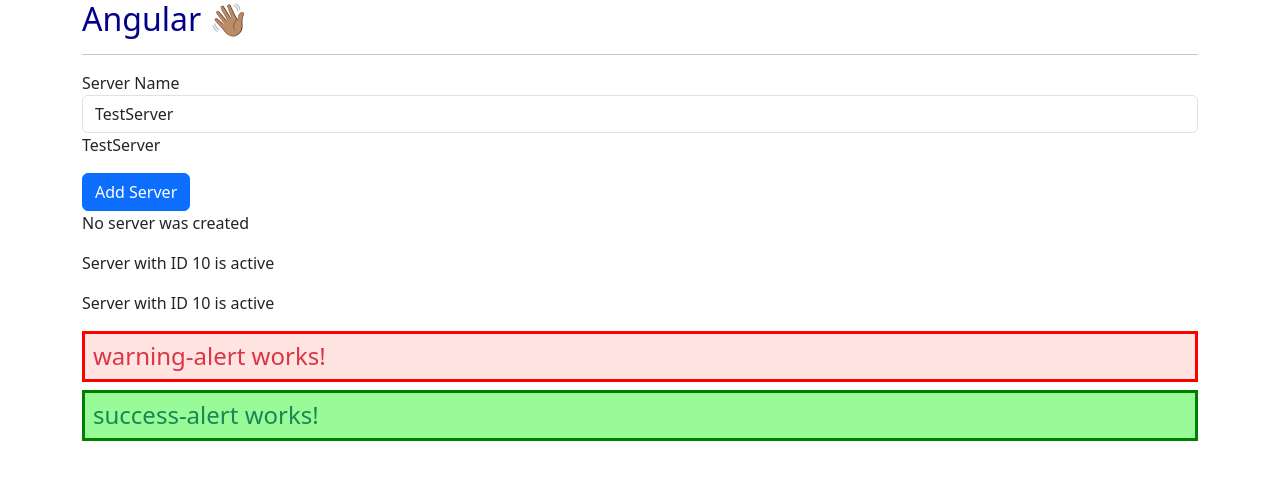
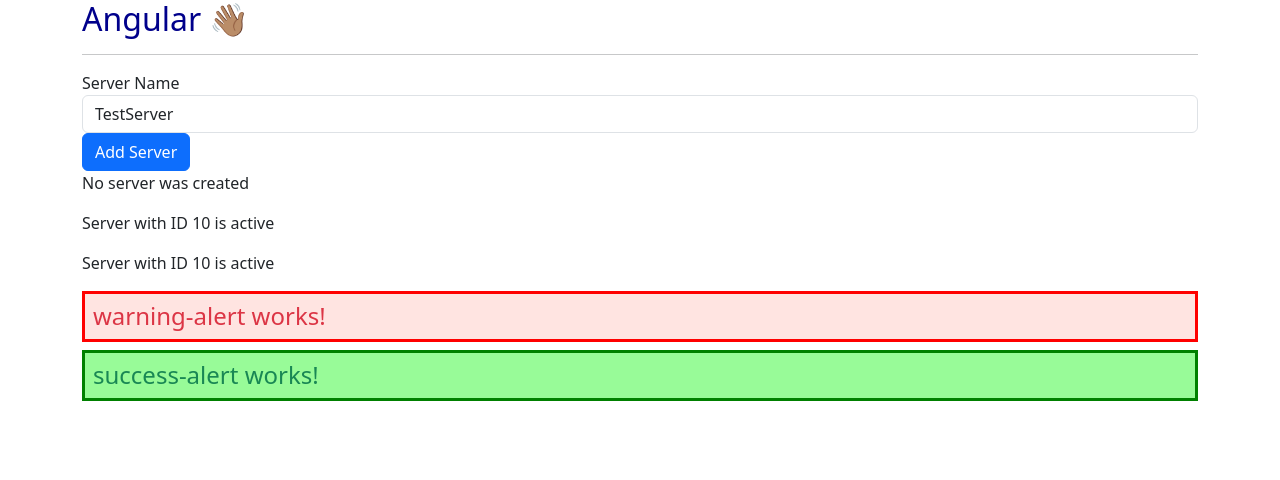
Before and after one commit to Bemo7/ng4-complete-guide, an Angular app: page / in a window 1280 px wide. Shown: the top 480 px of the page. Built offline with nearby package versions, Linux system fonts and the light colour scheme.

Commit message:
02 The Basics - Combining all Forms of Databinding

```diff
--- a/src/app/servers/servers.component.html
+++ b/src/app/servers/servers.component.html
@@ -1,7 +1,7 @@
 <label for="">Server Name</label>
 <!-- <input type="text" class="form-control" (input)="onUpdateServerName($event)" /> -->
 <input type="text" class="form-control" [(ngModel)]="serverName" />
-<p>{{ serverName }}</p>
+<!-- <p>{{ serverName }}</p> -->
 
 <button
   class="btn btn-primary"
--- a/src/app/servers/servers.component.ts
+++ b/src/app/servers/servers.component.ts
@@ -19,7 +19,7 @@
   }
 
   onCreateServer() {
-    this.serverCreationStatus = 'Server was created';
+    this.serverCreationStatus = 'Server was created, Name is' + this.serverName;
   }
 
   onUpdateServerName(event: Event) {
```
